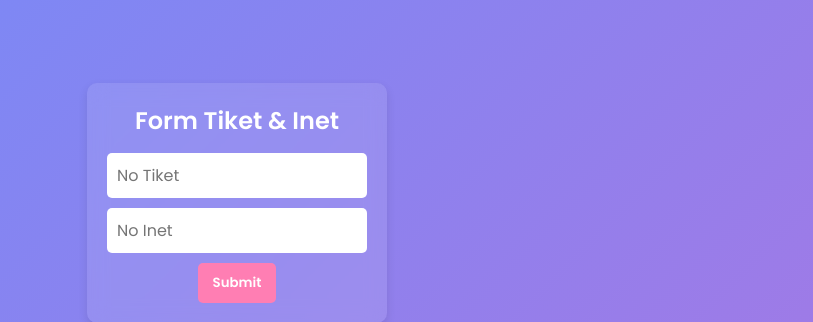
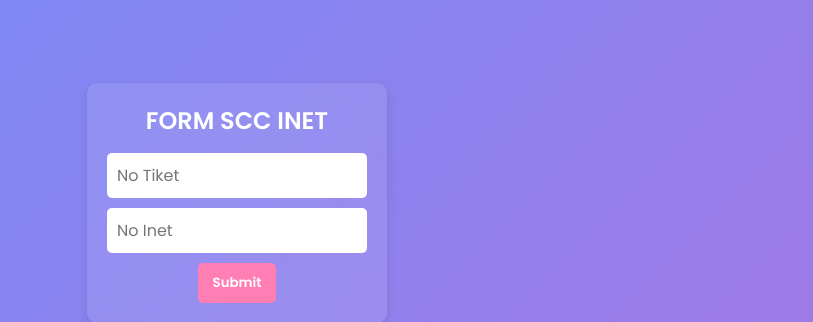
Before and after one commit to ferdi97/terusLaporan, a PHP site: page /scc.php in a window 1280 px wide. Shown: the part 197-519 px from the top of the page, without its empty margins (403-1216 px from the left). Run offline with PHP 8.4, Linux system fonts and the light colour scheme.

Commit message:
edit scc page

```diff
--- a/scc.php
+++ b/scc.php
@@ -84,7 +84,7 @@
 </head>
 <body>
     <div class="container">
-        <h2>Form Tiket & Inet</h2>
+        <h2>FORM SCC INET</h2>
         <div class="input-group">
             <input type="text" id="noTiket" placeholder="No Tiket" required>
         </div>
```
